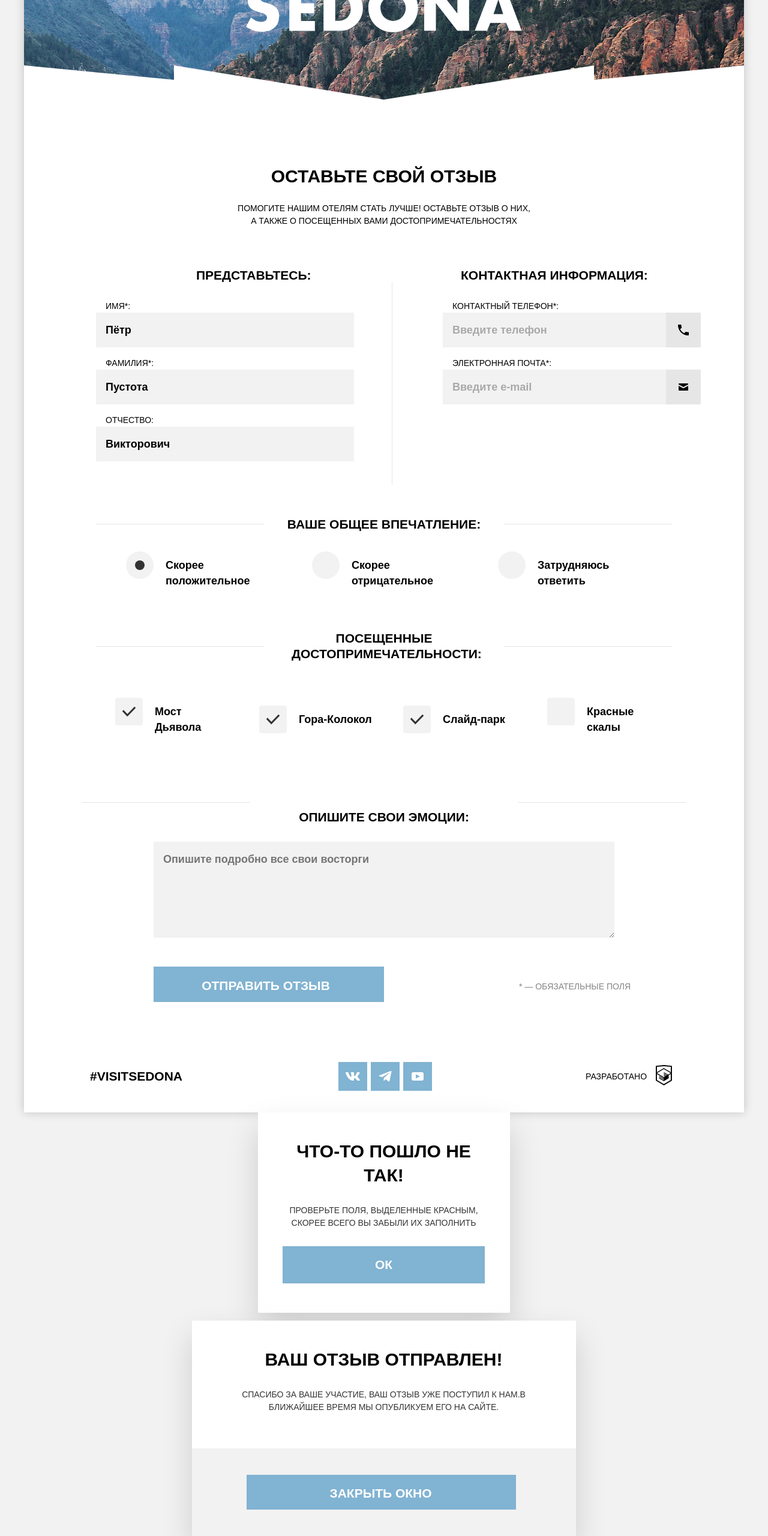
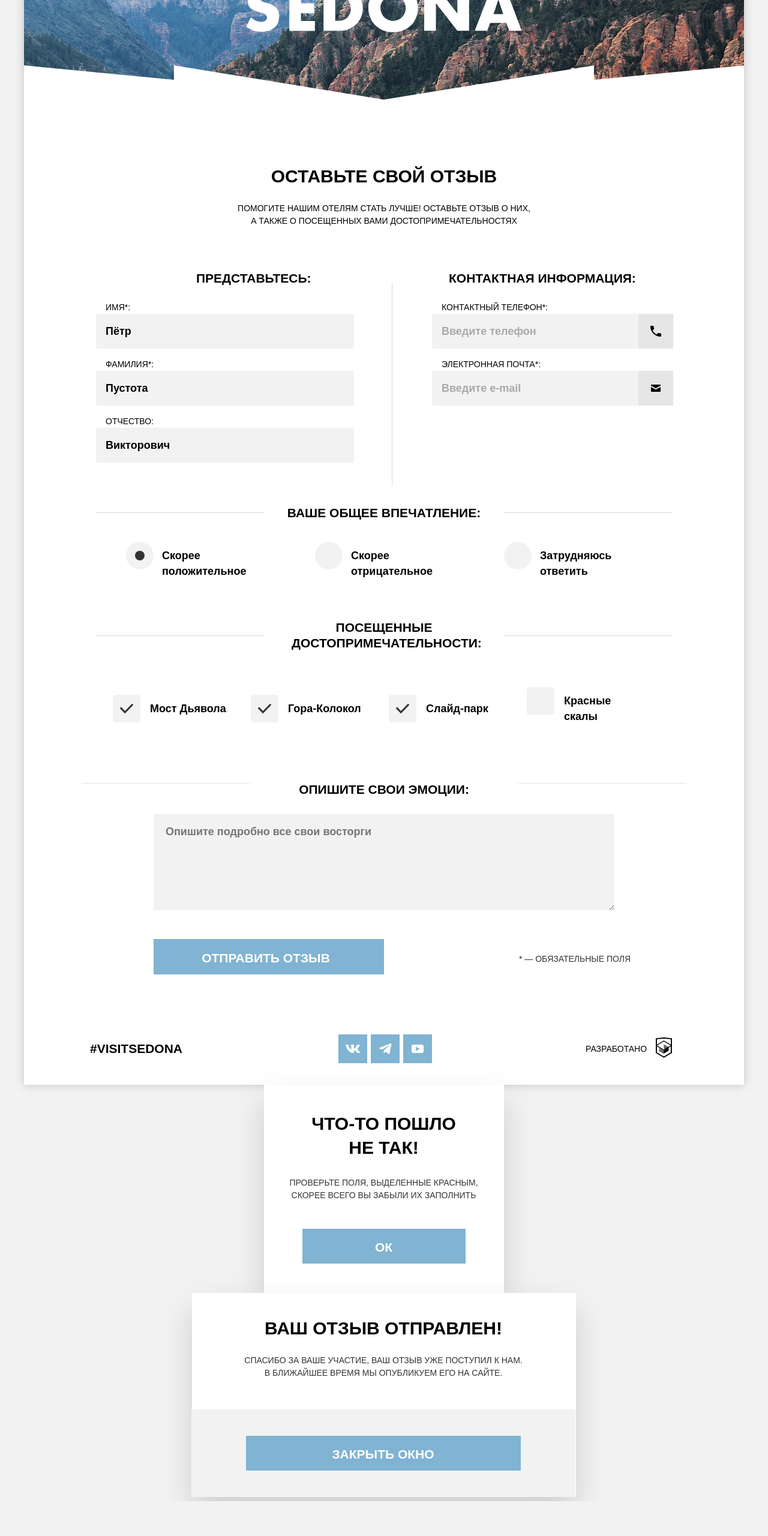
Before and after one commit to htmlacademy-adaptive/2012389-sedona-26, a website: page source/form.html in a window 1280 px wide. Shown: the part 191-2751 px from the top of the page at 60% size. After the commit the page ends 2693 px from the top, so only its background shows below. Drawn offline with nearby package versions, Linux system fonts and the light colour scheme; files that its build step writes are made by us from their sources.

Commit message:
Форма

```diff
--- a/source/form.html
+++ b/source/form.html
@@ -227,7 +227,7 @@
 
   <div class="modal-error">
     <div class="modal-error__container modal-error__container--close">
-      <b class="modal-error__title">ЧТО-ТО ПОШЛО НЕ ТАК!</b>
+      <b class="modal-error__title">ЧТО-ТО ПОШЛО<br> НЕ ТАК!</b>
       <p class="modal-error__description">Проверьте поля, выделенные красным, скорее всего вы забыли их заполнить</p>
       <button class="modal-error__button-close" type="button">ОК</button>
     </div>
@@ -236,7 +236,7 @@
   <div class="modal-success">
     <div class="modal-success__container modal-success__container--close">
       <b class="modal-success__title">Ваш отзыв отправлен!</b>
-      <p class="modal-success__description">Спасибо за ваше участие, ваш отзыв уже поступил к нам.В ближайшее время мы
+      <p class="modal-success__description">Спасибо за ваше участие, ваш отзыв уже поступил к нам.<br>В ближайшее время мы
         опубликуем его на сайте.</p>
         <div class="modal-success__button-wrap">
           <button class="modal-success__button-close" type="button">Закрыть окно</button>
--- a/source/sass/blocks/client-info.scss
+++ b/source/sass/blocks/client-info.scss
@@ -28,6 +28,7 @@
     align-items: flex-start;
 
     &::before {
+      background-color: #d8d8d8;
       width: 1px;
       height: 338px;
       left: 323px;
@@ -58,11 +59,12 @@
   @media (min-width: $tablet-width) {
     font-size: 21px;
     padding-bottom: 28px;
+    padding-left: 80px;
   }
 
   @media (min-width: $desktop-width) {
     font-size: 21px;
-    padding: 0 0 28px 167px;
+    padding: 5px 0 25px 167px;
     text-align: left;
   }
 }
--- a/source/sass/blocks/contact.scss
+++ b/source/sass/blocks/contact.scss
@@ -33,7 +33,7 @@
   }
 
   @media (min-width: $desktop-width) {
-    margin-left: 128px;
+    margin-left: 95px;
   }
 }
 
@@ -45,15 +45,16 @@
   text-align: center;
 
   margin: 0;
-  padding: 24px 41px 20px 41px;
+  padding: 25px 41px 20px 41px;
 
   @media (min-width: $tablet-width) {
     font-size: 21px;
     padding-bottom: 28px;
+    padding-left: 15px;
   }
 
   @media (min-width: $desktop-width) {
-    padding: 0 0 28px 30px;
+    padding: 5px 0 25px 43px;
     text-align: left;
   }
 }
@@ -70,6 +71,10 @@
 
   margin-bottom: 16px;
   position: relative;
+
+  @media (min-width: $tablet-width) {
+    padding-left: 15px;
+  }
 }
 
 .contact__phone label {
@@ -88,6 +93,10 @@
 
   margin-bottom: 16px;
   position: relative;
+
+  @media (min-width: $tablet-width) {
+    padding-left: 15px;
+  }
 }
 
 .contact__email label {
@@ -141,6 +150,6 @@
   }
 
   @media (min-width: $desktop-width) {
-    width: 430px;
+    width: 402px;
   }
 }
--- a/source/sass/blocks/feedback-form.scss
+++ b/source/sass/blocks/feedback-form.scss
@@ -4,6 +4,7 @@
   margin: 0 auto;
   width: 100%;
   max-width: 320px;
+  margin-bottom: 18px;
 
   @media (min-width: $tablet-width) {
     width: 100%;
@@ -87,13 +88,14 @@
   padding: 3px 20px;
 
   @media (min-width: $tablet-width) {
+    color: #333333;
     font-weight: 400;
     font-size: 14px;
     line-height: 21px;
 
     padding: 0;
     margin-top: 71px;
-    margin-left: 170px;
+    margin-left: 160px;
   }
 
   @media (min-width: $desktop-width) {
--- a/source/sass/blocks/feedback.scss
+++ b/source/sass/blocks/feedback.scss
@@ -2,13 +2,12 @@
   padding: 0;
   border: none;
   margin: 0 auto;
-  margin-bottom: 20px;
+  margin-bottom: 56px;
   position: relative;
 
   @media (min-width: $tablet-width) {
     max-width: 768px;
     margin: 0 auto;
-    margin-bottom: 34px;
 
     display: flex;
     flex-direction: row;
@@ -19,7 +18,7 @@
   @media (min-width: $desktop-width) {
     max-width: 1200px;
     margin: 0 auto;
-    margin-top: 80px;
+    margin-top: 70px;
 
     display: flex;
     flex-direction: row;
@@ -35,7 +34,7 @@
   text-align: center;
   text-transform: uppercase;
 
-  padding-top: 24px;
+  padding-top: 10px;
   margin-bottom: 20px;
 
 
@@ -96,7 +95,7 @@
   display: block;
   min-width: 292px;
   min-height: 150px;
-  padding: 16px;
+  padding: 16px 20px;
   margin: 0 auto;
 
   @media (min-width: $tablet-width) {
--- a/source/sass/blocks/impression.scss
+++ b/source/sass/blocks/impression.scss
@@ -1,6 +1,6 @@
 .impression {
   margin: 0;
-  margin-bottom: 34px;
+  margin-bottom: 39px;
   padding: 0;
   border: none;
 
@@ -21,7 +21,7 @@
 
   @media (min-width: $tablet-width) {
     width: 648px;
-    margin: 48px 60px 0 60px;
+    margin: 25px 60px 0 60px;
     box-sizing: border-box;
 
     display: flex;
@@ -37,7 +37,7 @@
     width: 1200px;
     padding: 45px 120px 0 120px;
     margin: 0;
-    margin-top: 56px;
+    margin-top: 35px;
     box-sizing: border-box;
 
     display: flex;
@@ -69,7 +69,7 @@
       top: 12px;
       left: 0;
 
-      background-color: #e5e5e5;
+      background-color: #d8d8d8;
     }
 
     &::after {
@@ -80,7 +80,7 @@
       top: 12px;
       right: 0;
 
-      background-color: #e5e5e5;
+      background-color: #d8d8d8;
     }
   }
 
@@ -114,16 +114,17 @@
 
   @media (min-width: $tablet-width) {
     padding-right: 0;
-    margin-left: 20px;
-    margin-bottom: 20px;
+    margin-left: 17px;
+    margin-bottom: 17px;
 
     width: 280px;
     height: 46px;
   }
 
   @media (min-width: $desktop-width) {
+    padding-right: 0;
     margin-left: 30px;
-    margin-bottom: 0;
+    margin-right: 5px;
 
     width: 280px;
     height: 46px;
@@ -136,8 +137,16 @@
   line-height: 26px;
 
   position: relative;
-  padding: 20px 8px 20px 86px;
+  padding: 23px 8px 15px 83px;
   box-sizing: border-box;
+
+  @media (min-width: $tablet-width) {
+    padding: 23px 8px 15px 80px;
+  }
+
+  @media (min-width: $desktop-width) {
+    padding: 20px 8px 15px 80px;
+  }
 }
 
 .impression__radio-mark {
--- a/source/sass/blocks/modal-error.scss
+++ b/source/sass/blocks/modal-error.scss
@@ -10,13 +10,13 @@
   // background-color: rgba(242, 242, 242, 0.8);
 
   @media (min-width: $tablet-width) {
-    width: 420px;
-    min-height: 347px;
+    width: 400px;
+    height: 347px;
     margin: 0 auto;
   }
 
   @media (min-width: $desktop-width) {
-    width: 420px;
+    width: 400px;
     min-height: 347px;
     margin: 0 auto;
   }
@@ -43,6 +43,14 @@
 // .modal-error__container--close {
 //   display: none;
 // }
+
+.modal-error__title br {
+  display: none;
+
+  @media (min-width: $tablet-width) {
+    display: inline-block;
+  }
+}
 
 .modal-error__title {
   font-weight: 700;
@@ -76,6 +84,10 @@
 
   margin: 0;
   margin-bottom: 28px;
+
+  @media (min-width: $tablet-width) {
+    margin-bottom: 45px;
+  }
 }
 
 .modal-error__button-close {
@@ -90,7 +102,10 @@
   background-color: #81b3d2;
   border: 0;
 
+  width: 180px;
+  height: 58px;
   padding: 18px 14px;
+  margin: 0 auto;
   box-sizing: border-box;
 
   &:hover,
@@ -111,6 +126,8 @@
     font-weight: 700;
     font-size: 21px;
     line-height: 26px;
+    width: 272px;
+    height: 58px;
   }
 
   @media (min-width: $desktop-width) {
--- a/source/sass/blocks/modal-success.scss
+++ b/source/sass/blocks/modal-success.scss
@@ -22,7 +22,7 @@
 }
 
 .modal-success__container {
-  padding: 45px 42px 0 41px;
+  padding: 39px 39px 0 37px;
   box-sizing: border-box;
 
   display: flex;
@@ -52,12 +52,22 @@
     font-weight: 700;
     font-size: 30px;
     line-height: 40px;
+
+    margin-bottom: 23px;
   }
 
   @media (min-width: $desktop-width) {
     font-weight: 700;
     font-size: 30px;
     line-height: 40px;
+  }
+}
+
+.modal-success__description br {
+  display: none;
+
+  @media (min-width: $tablet-width) {
+    display: inline-block;
   }
 }
 
@@ -70,7 +80,7 @@
   color: #333333;
 
   margin: 0;
-  margin-bottom: 28px;
+  margin-bottom: 50px;
 }
 
 .modal-success__button-close {
@@ -86,8 +96,10 @@
   background-color: #81b3d2;
   border: 0;
 
-
+  width: 280px;
+  height: 58px;
   padding: 18px 62px 14px 60px;
+  margin: 0 auto;
   box-sizing: border-box;
 
   &:hover,
@@ -109,6 +121,8 @@
     font-size: 21px;
     line-height: 26px;
 
+    width: 458px;
+    height: 58px;
     padding: 18px 140px 14px 139px;
   }
 
@@ -121,7 +135,6 @@
 
 .modal-success__button-wrap {
   background-color: #f2f2f2;
-  margin-top: 30px;
   padding: 20px;
   width: 320px;
   box-sizing: border-box;
--- a/source/sass/blocks/sights.scss
+++ b/source/sass/blocks/sights.scss
@@ -21,7 +21,8 @@
 
   @media (min-width: $tablet-width) {
     width: 648px;
-    margin-top: 28px;
+    margin-top: 33px;
+    margin-bottom: 25px;
     padding: 0 60px 0 60px;
 
     display: flex;
@@ -36,7 +37,7 @@
   @media (min-width: $desktop-width) {
     width: 960px;
     padding: 0 120px 0 120px;
-    margin-top: 73px;
+    margin-top: 57px;
     margin-bottom: 0;
 
     display: flex;
@@ -52,21 +53,22 @@
   text-align: center;
   text-transform: uppercase;
 
-  margin-bottom: 18px;
+  margin-bottom: 10px;
 
   @media (min-width: $tablet-width) {
     font-size: 21px;
     width: 308px;
+    margin-bottom: 20px;
 
     &::before {
       content: "";
       position: absolute;
       width: 123px;
       height: 1px;
-      top: 12px;
-      left: 0;
+      top: 24px;
+      left: 60px;
 
-      background-color: #e5e5e5;
+      background-color: #d8d8d8;
     }
 
     &::after {
@@ -74,10 +76,10 @@
       position: absolute;
       width: 123px;
       height: 1px;
-      top: 12px;
-      right: 0;
+      top: 24px;
+      right: 60px;
 
-      background-color: #e5e5e5;
+      background-color: #d8d8d8;
     }
   }
 
@@ -109,12 +111,14 @@
 
   @media (min-width: $tablet-width) {
     margin-left: 65px;
+    margin-right: -30px;
     width: 224px;
   }
 
   @media (min-width: $desktop-width) {
-    margin-left: 0;
-    width: 240px;
+    margin-left: 10px;
+    margin-right: 10px;
+    width: 210px;
   }
 }
 
@@ -123,18 +127,23 @@
   font-size: 18px;
   line-height: 26px;
   position: relative;
-  padding: 20px 20px 20px 76px;
+  padding: 20px 20px 16px 80px;
   box-sizing: border-box;
 
+  @media (min-width: $tablet-width) {
+    margin-left: 22px;
+  }
+
   @media (min-width: $desktop-width) {
-    margin-left: 22px;
+    padding-right: 0;
+    margin-left: 0;
   }
 }
 
 .sights__checkbox-icon {
   position: absolute;
   top: 10px;
-  left: 10px;
+  left: 18px;
   width: 46px;
   height: 46px;
   background-color: #f2f2f2;
```
